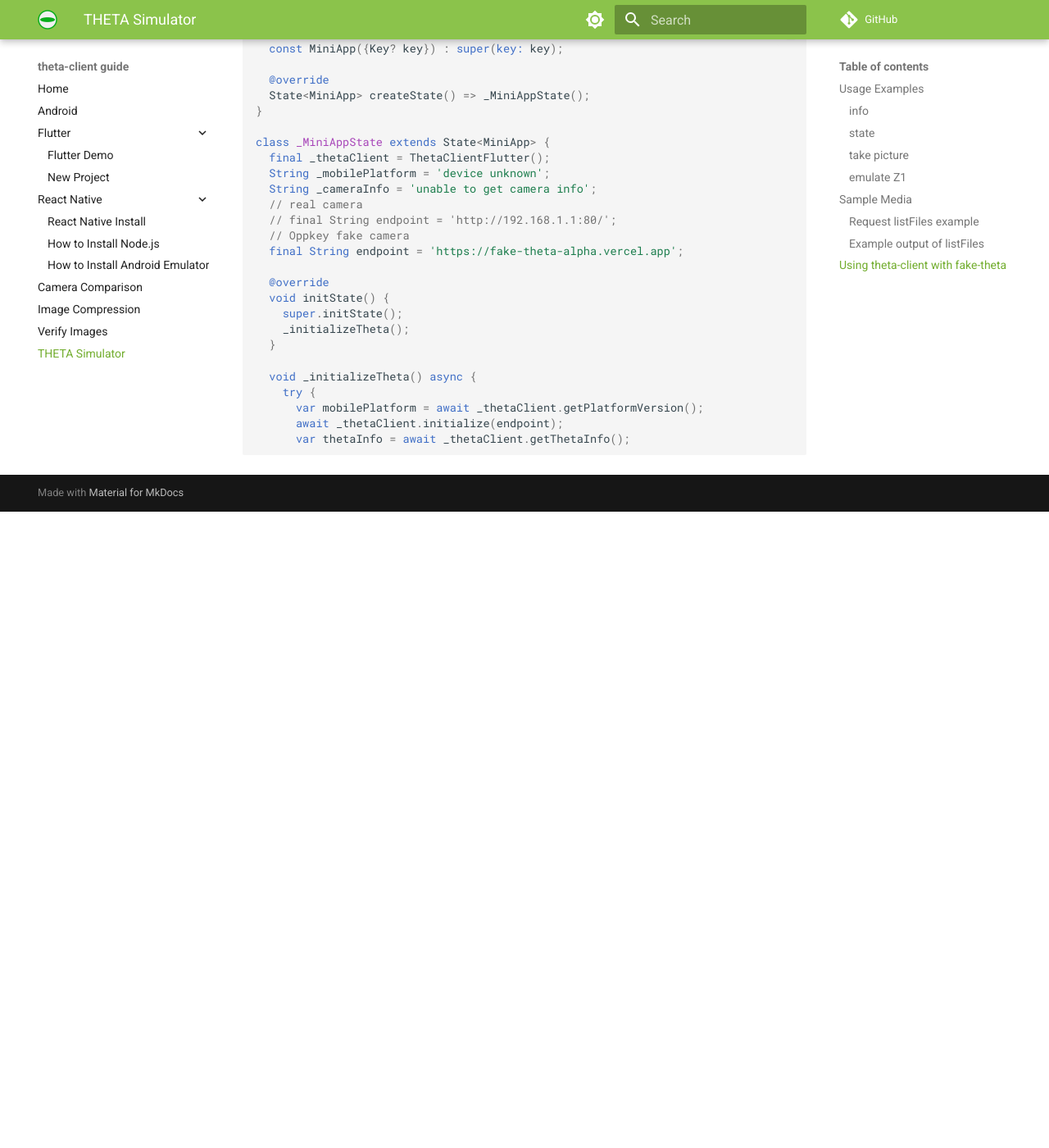
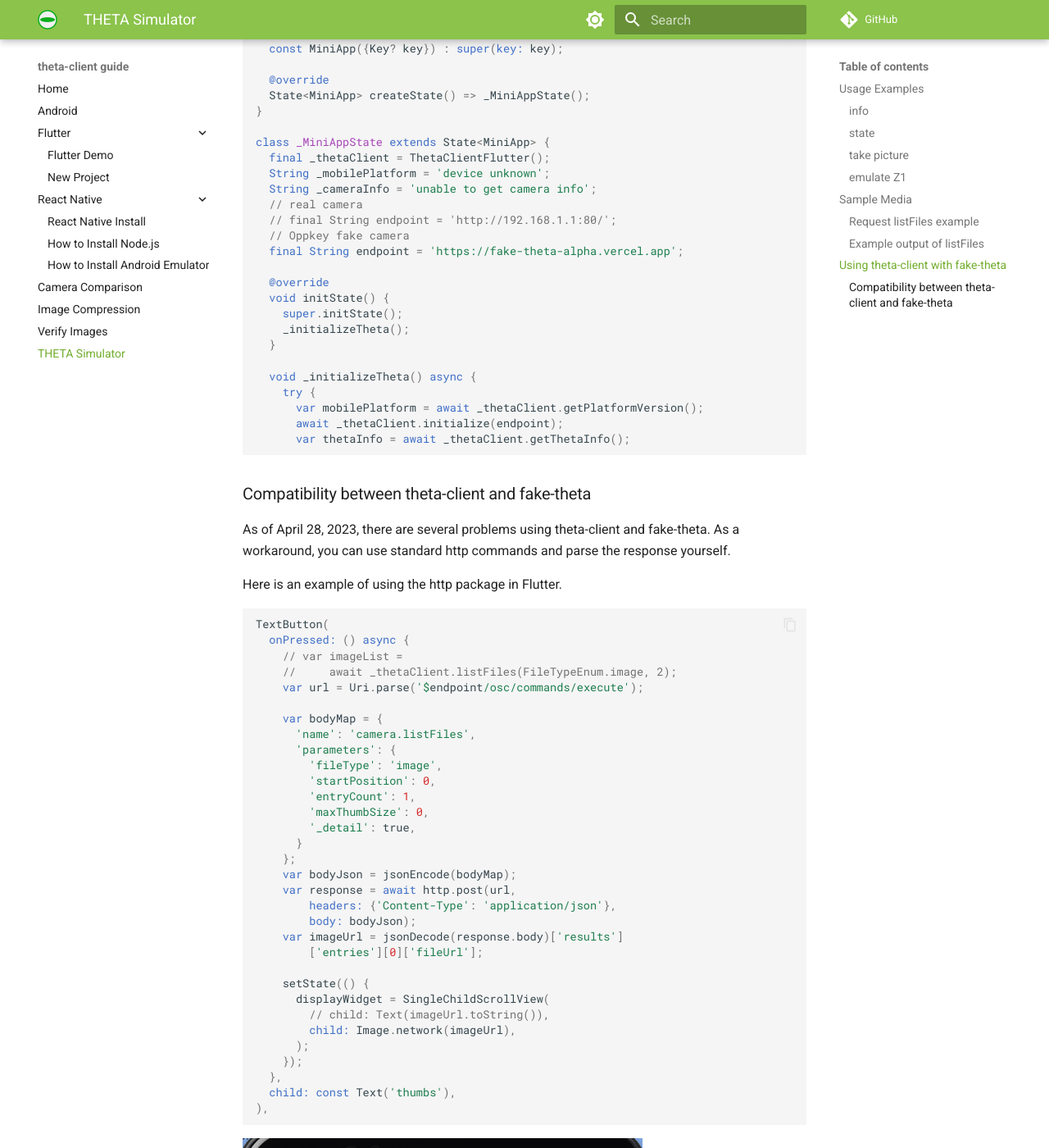
Before and after one commit to theta360developers/theta-client-guide, an MkDocs documentation site: the page built from docs/fake-theta/overview.md, in a window 1280 px wide and 1400 px high, scrolled down 3937 px. Shown: the whole window at 82% size. Built offline with MkDocs 1.6.1 and Material for MkDocs 9.7.7, drawn with Linux system fonts in a browser that asks for light colours; before the commit the page ends 4561 px from its top, so only the background shows below that.

Commit message:
feat: example of listFiles with fake-theta Flutter example of using the http package with fake-theta to get file listings.

````diff
--- a/docs/fake-theta/overview.md
+++ b/docs/fake-theta/overview.md
@@ -108,7 +108,6 @@ The images are approximately 11MB.  There are no thumbnails.
 
 ![show image](../images/fake_theta/show_image.png)
 
-
 ## Using theta-client with fake-theta
 
 ![minimal theta-client](../images/fake_theta/minimal-theta-client.png)
@@ -145,3 +144,48 @@ class _MiniAppState extends State<MiniApp> {
       await _thetaClient.initialize(endpoint);
       var thetaInfo = await _thetaClient.getThetaInfo();
 ```
+
+### Compatibility between theta-client and fake-theta
+
+As of April 28, 2023, there are several problems using theta-client
+and fake-theta.  As a workaround, you can use standard http commands
+and parse the response yourself.
+
+Here is an example of using the http package in Flutter.
+
+```dart
+TextButton(
+  onPressed: () async {
+    // var imageList =
+    //     await _thetaClient.listFiles(FileTypeEnum.image, 2);
+    var url = Uri.parse('$endpoint/osc/commands/execute');
+
+    var bodyMap = {
+      'name': 'camera.listFiles',
+      'parameters': {
+        'fileType': 'image',
+        'startPosition': 0,
+        'entryCount': 1,
+        'maxThumbSize': 0,
+        '_detail': true,
+      }
+    };
+    var bodyJson = jsonEncode(bodyMap);
+    var response = await http.post(url,
+        headers: {'Content-Type': 'application/json'},
+        body: bodyJson);
+    var imageUrl = jsonDecode(response.body)['results']
+        ['entries'][0]['fileUrl'];
+
+    setState(() {
+      displayWidget = SingleChildScrollView(
+        // child: Text(imageUrl.toString()),
+        child: Image.network(imageUrl),
+      );
+    });
+  },
+  child: const Text('thumbs'),
+),
+```
+
+![fake client image](../images/fake_theta/demo-fake-theta-image.png)
````
Also changed, not shown: docs/images/fake_theta/demo-fake-theta-image.png (added).
